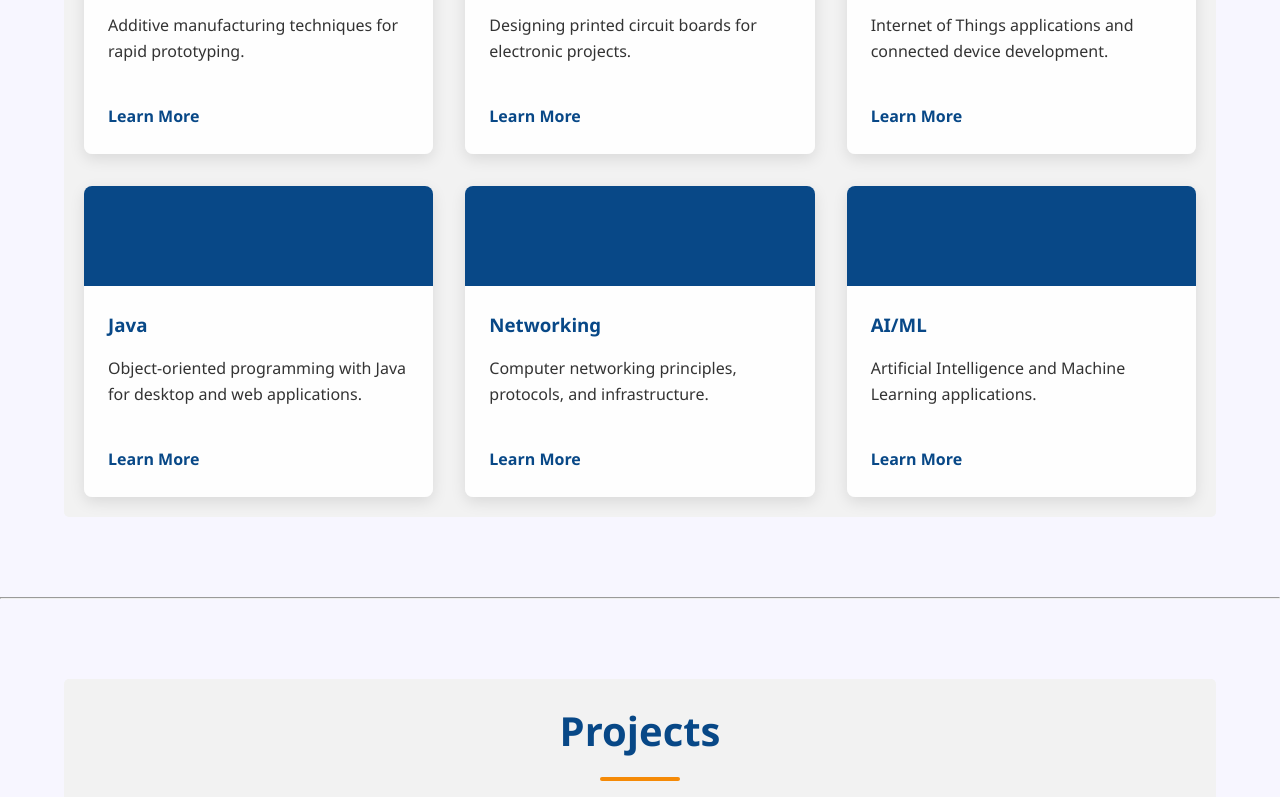
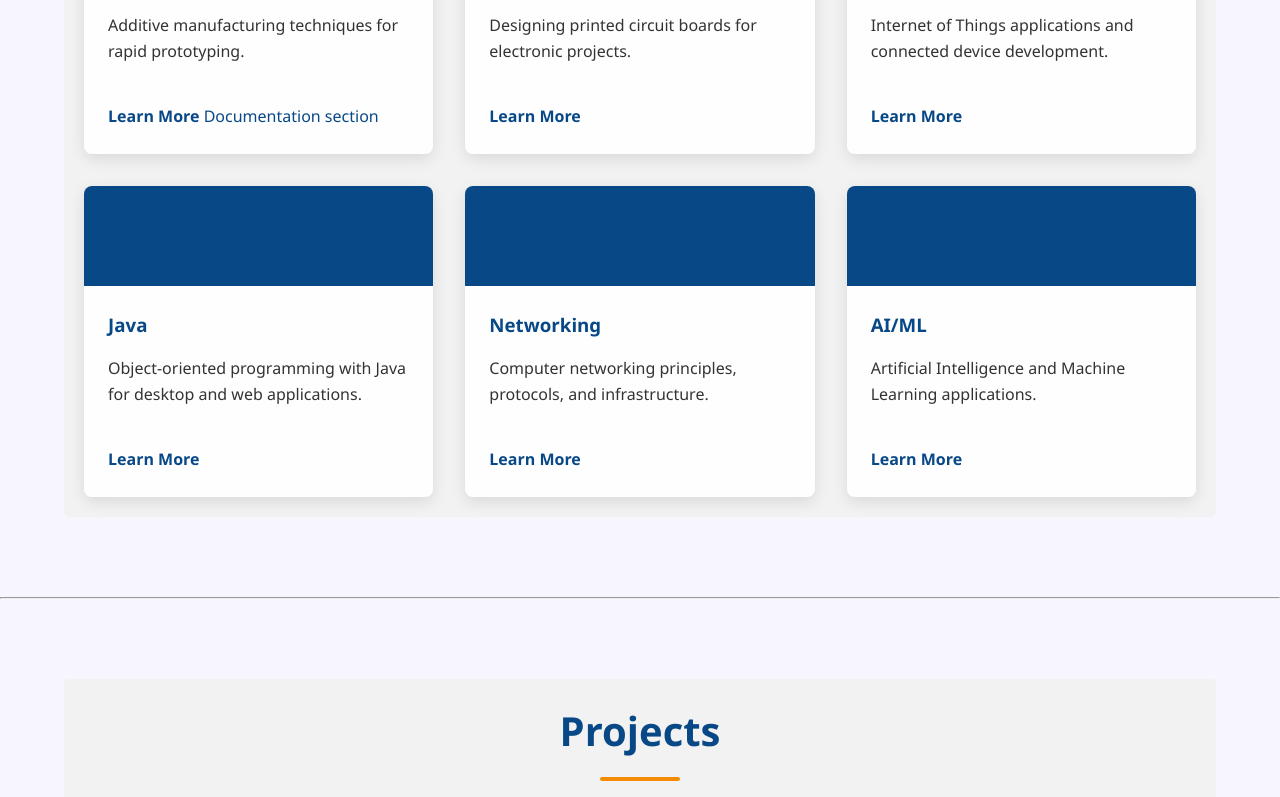
Before and after one commit to payalpawar2006/PayalFABLAB, a plain HTML site: page index.html in a window 1280 px wide. Shown: the part 2796-3593 px from the top of the page. Drawn offline with Linux system fonts and the light colour scheme.

Commit message:
Update index.html

```diff
--- a/index.html
+++ b/index.html
@@ -978,6 +978,7 @@ footer h2 {
                         <h3>3D Printing</h3>
                         <p>Additive manufacturing techniques for rapid prototyping.</p>
                         <span class="toggle-details">Learn More</span>
+                        <a href="/3D Printing.html">Documentation section</a>
                         <div class="module-details">
                             <p>Knowledge of various 3D printing technologies including FDM, SLA, and SLS.</p>
                             <p>Experience in designing for 3D printing, slicing, and post-processing techniques.</p>
```
